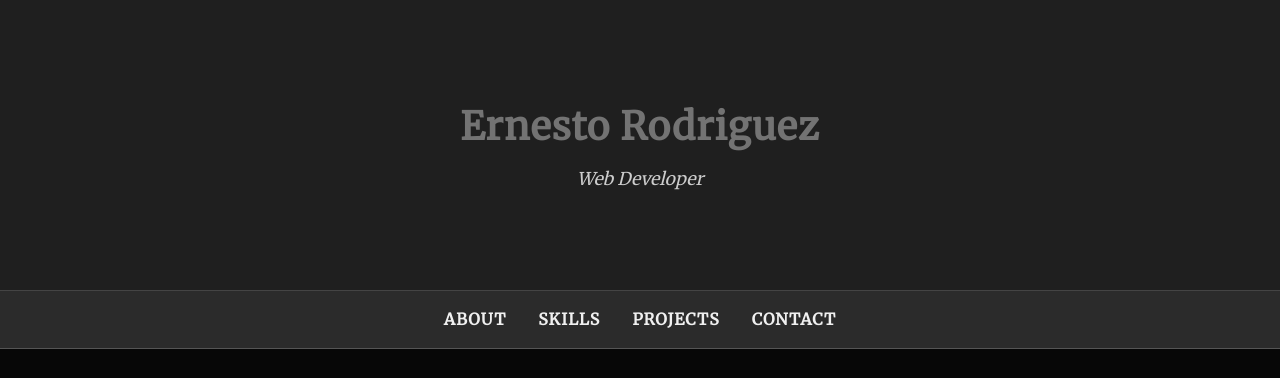
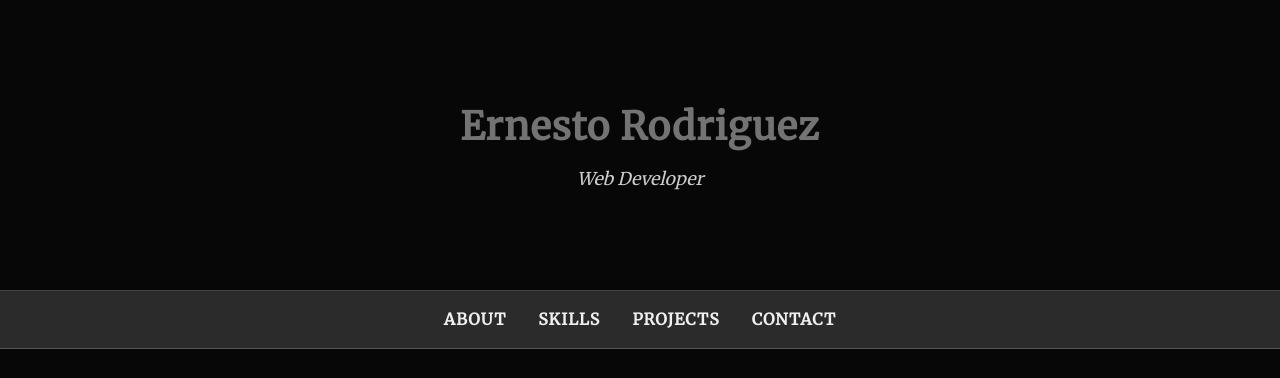
Before and after one commit to emguez/emguez.github.io, a plain HTML site: page index.html in a window 1280 px wide. Shown: the top 378 px of the page. Drawn offline with Linux system fonts and the light colour scheme.

Commit message:
Edited app.css

```diff
--- a/css/app.css
+++ b/css/app.css
@@ -23,7 +23,7 @@ body {
 
 /* Header Hero Section */
 header.hero {
-  background-color: #1f1f1f;
+  background-size: cover;
   color:#737373 ;
   padding: 4rem 1rem;
   text-align: center;
```
